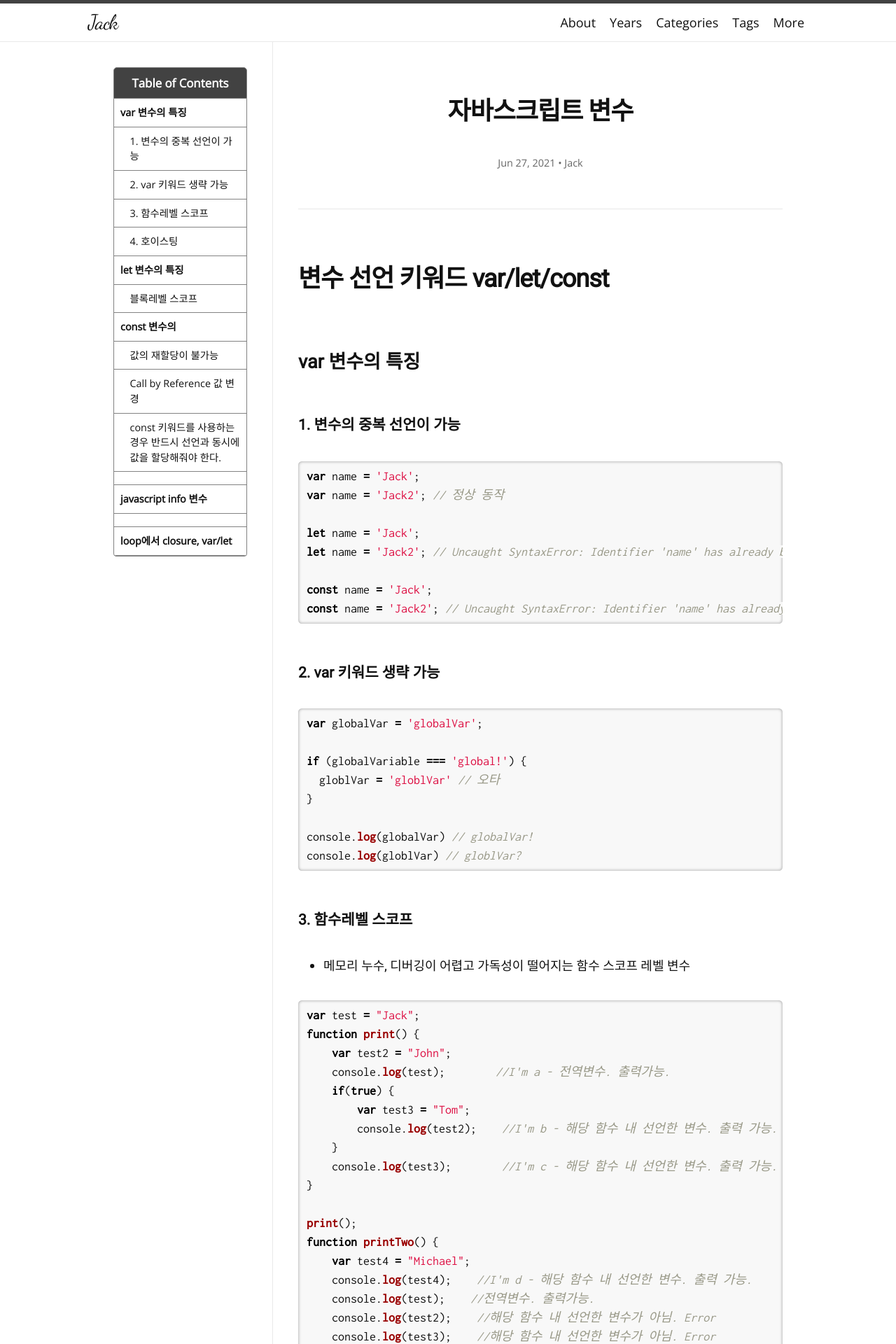
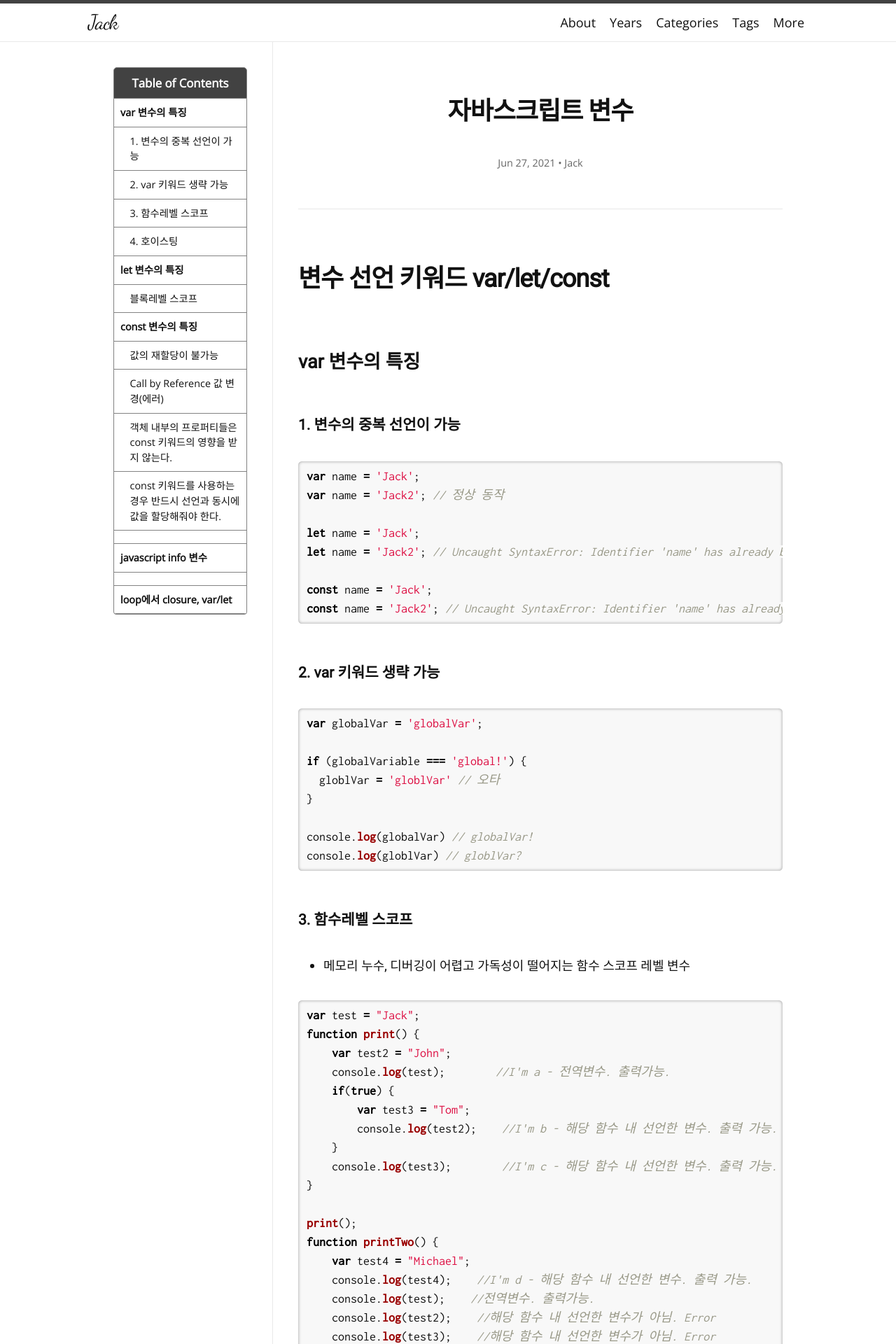
Before and after one commit to ha-jae-geun/jaegeunha94.github.io, a Jekyll site: the page built from _posts/2021-06-27-variable.md, in a window 1280 px wide. Shown: the top 1920 px of the page at 70% size. Built offline with Jekyll 4.4.1, drawn with Linux system fonts in a browser that asks for light colours; nearby versions of some CDN libraries; some web fonts are replaced; some of the changed text lies outside the part shown.

Commit message:
Update 2021-06-27-variable.md

````diff
--- a/_posts/2021-06-27-variable.md
+++ b/_posts/2021-06-27-variable.md
@@ -72,6 +72,10 @@ printTwo();
 
 
 ## let 변수의 특징
+1. 변수의 중복 선언이 가능하다.
+2. let 키워드는 생략이 불가능하다.
+3. 블록 레벨 스코프를 사용한다.
+
 ### 블록레벨 스코프
 #### 중괄호{}로 경계를 구분하는 블록레벨 스코프
 
@@ -89,20 +93,20 @@ console.log(test2);   //Uncaught ReferenceError: test2 is not defined.
 
 
 
-## const 변수의
+## const 변수의 특징
 ### 값의 재할당이 불가능
 ```javascript
 const test = 'Hello, World!';
 test = 'Bye, World!'; // Uncaught TypeError: Assignment to constant variable.
 ```
 
-### Call by Reference 값 변경
+### Call by Reference 값 변경(에러)
 ```javascript
 const obj = { name: 'Jack' }
 obj = { name: 'Jack' } // Uncaught TypeError: Assignment to constant variable.
 ```
 
-#### 객체 내부의 프로퍼티들은 const 키워드의 영향을 받지 않는다.
+### 객체 내부의 프로퍼티들은 const 키워드의 영향을 받지 않는다.
 ```
 const obj = { name: 'Jack' }
 obj.name = 'John'
````
